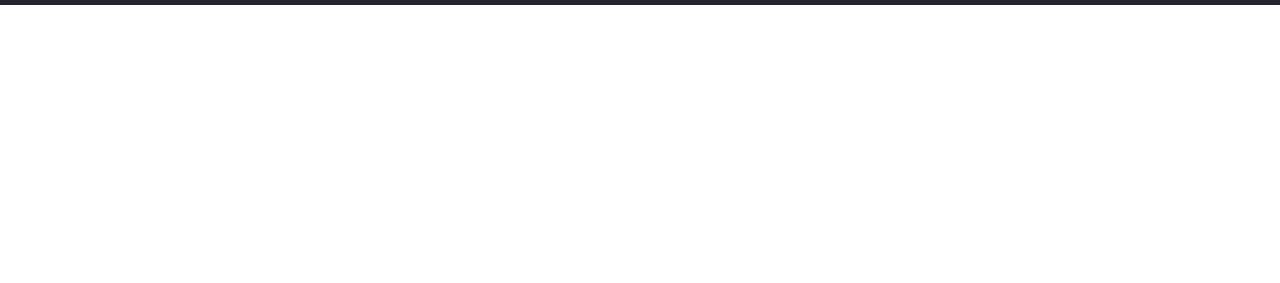
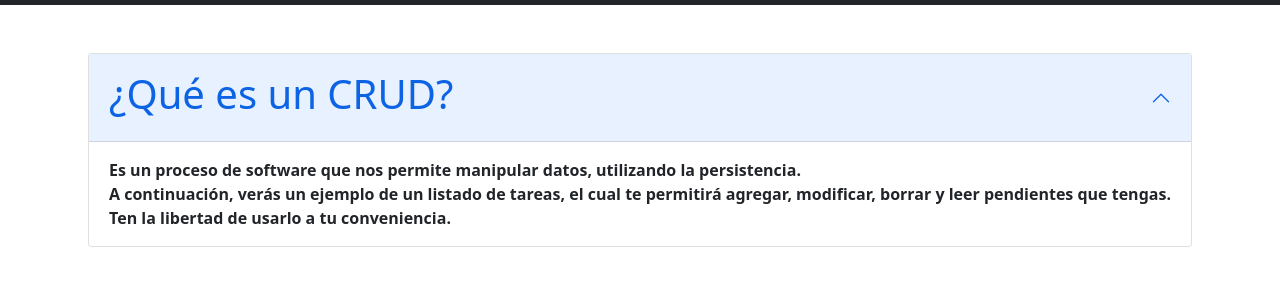
Before and after one commit to aabarca7/.github.io, a plain HTML site: page index.html in a window 1280 px wide. Shown: the part 51-334 px from the top of the page. Drawn offline with nearby package versions, Linux system fonts and the light colour scheme.

Commit message:
feat(body)

```diff
--- a/index.html
+++ b/index.html
@@ -24,6 +24,27 @@
         </div>
     </nav>
 
+    <div class="row justify-content-center">
+        <div class="col-auto mt-5">
+            <div class="accordion " id="accordionPanelsStayOpenExample">
+                <div class="accordion-item">
+                    <h2 class="accordion-header" id="panelsStayOpen-headingOne">
+                        <button class="accordion-button" type="button" data-bs-toggle="collapse" data-bs-target="#panelsStayOpen-collapseOne" aria-expanded="true" aria-controls="panelsStayOpen-collapseOne">
+                <h1>¿Qué es un CRUD?</h1>
+              </button>
+                    </h2>
+                    <div id="panelsStayOpen-collapseOne" class="accordion-collapse collapse show" aria-labelledby="panelsStayOpen-headingOne">
+                        <div class="accordion-body">
+                            <strong>Es un proceso de software que nos permite manipular datos, utilizando la persistencia.<br>
+                  A continuación, verás un ejemplo de un listado de tareas, el cual te permitirá agregar, modificar, borrar y leer pendientes que tengas.<br>
+                  Ten la libertad de usarlo a tu conveniencia.</strong>
+                        </div>
+                    </div>
+                </div>
+            </div>
+        </div>
+    </div>
+
 
     <script src="https://cdn.jsdelivr.net/npm/bootstrap@5.0.2/dist/js/bootstrap.bundle.min.js" integrity="sha384-MrcW6ZMFYlzcLA8Nl+NtUVF0sA7MsXsP1UyJoMp4YLEuNSfAP+JcXn/tWtIaxVXM" crossorigin="anonymous"></script>
 </body>
```
